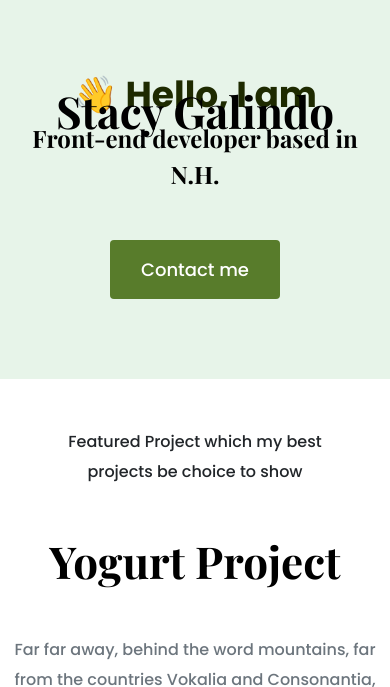
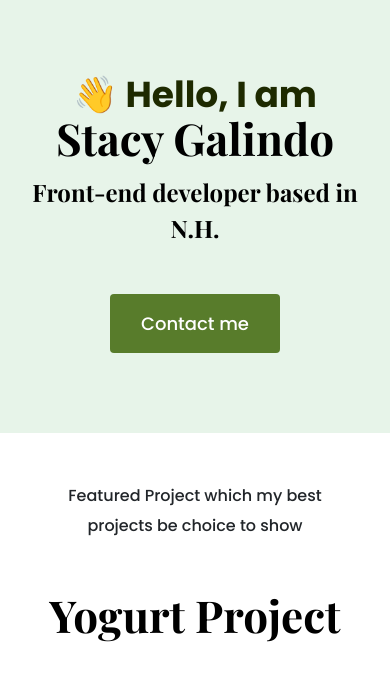
Before and after one commit to sgalindo08/my-portfolio, a plain HTML site: page index.html in a window 390 px wide. Shown: the part 82-769 px from the top of the page. Drawn offline with nearby package versions, Linux system fonts and the light colour scheme.

Commit message:
Fixed header

```diff
--- a/styles/portfolio.css
+++ b/styles/portfolio.css
@@ -168,7 +168,7 @@ footer .social-links a:hover {
 @media (max-width: 900px) {
   h1 {
     font-size: 44px;
-    line-height: 1.5px;
+    line-height: 56px;
   }
 
   h2 {
```
